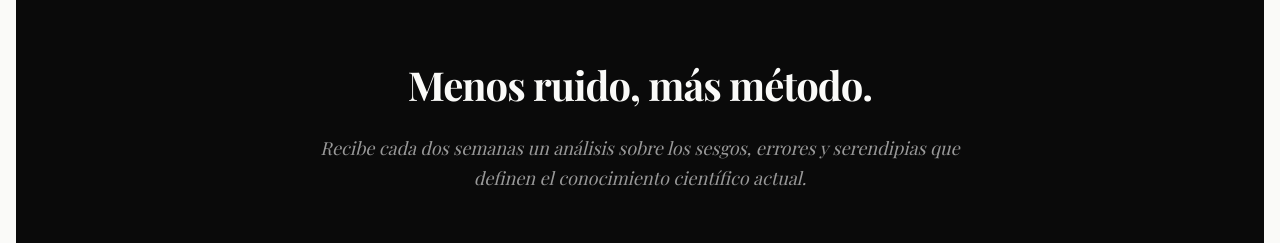
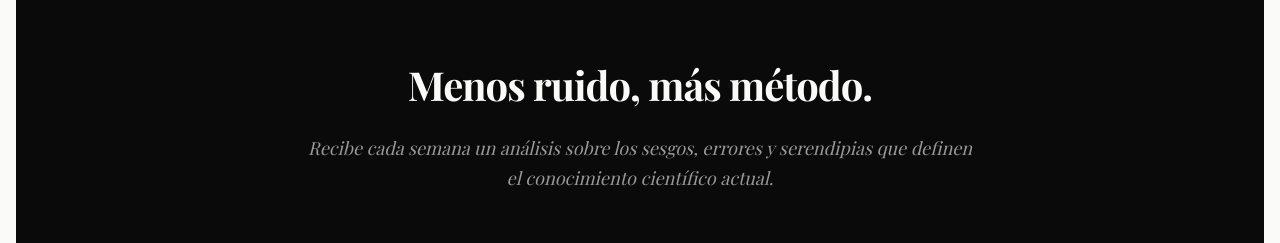
Before and after one commit to margendeerror-mde/margen-de-error, a Next.js app: page /analisis/cuando-bajar-el-numero-mato-gente in a window 1280 px wide. Shown: the part 4760-5003 px from the top of the page. Built offline with nearby package versions, Linux system fonts and the light colour scheme.

Commit message:
style: cambiar frecuencia de newsletter de quincenal a semanal

```diff
--- a/app/page.tsx
+++ b/app/page.tsx
@@ -64,7 +64,7 @@ const sections = [
   {
     id: 'newsletter',
     title: 'NEWSLETTER',
-    subtitle: 'Menos ruido, más método. Análisis quincenal sobre el conocimiento científico.',
+    subtitle: 'Menos ruido, más método. Análisis semanal sobre el conocimiento científico.',
     bgColor: '#0A0A0A',
     textColor: '#FFFFFF',
     accentColor: '#CC0000',
--- a/components/Newsletter.tsx
+++ b/components/Newsletter.tsx
@@ -37,7 +37,7 @@ export default function Newsletter() {
           Menos ruido, más método.
         </h2>
         <p className="font-serif text-lg text-[#999] mb-12 italic leading-relaxed">
-          Recibe cada dos semanas un análisis sobre los sesgos, errores y serendipias que definen el conocimiento científico actual.
+          Recibe cada semana un análisis sobre los sesgos, errores y serendipias que definen el conocimiento científico actual.
         </p>
 
         <form onSubmit={handleSubmit} className="flex flex-col sm:flex-row gap-4 items-center">
```
